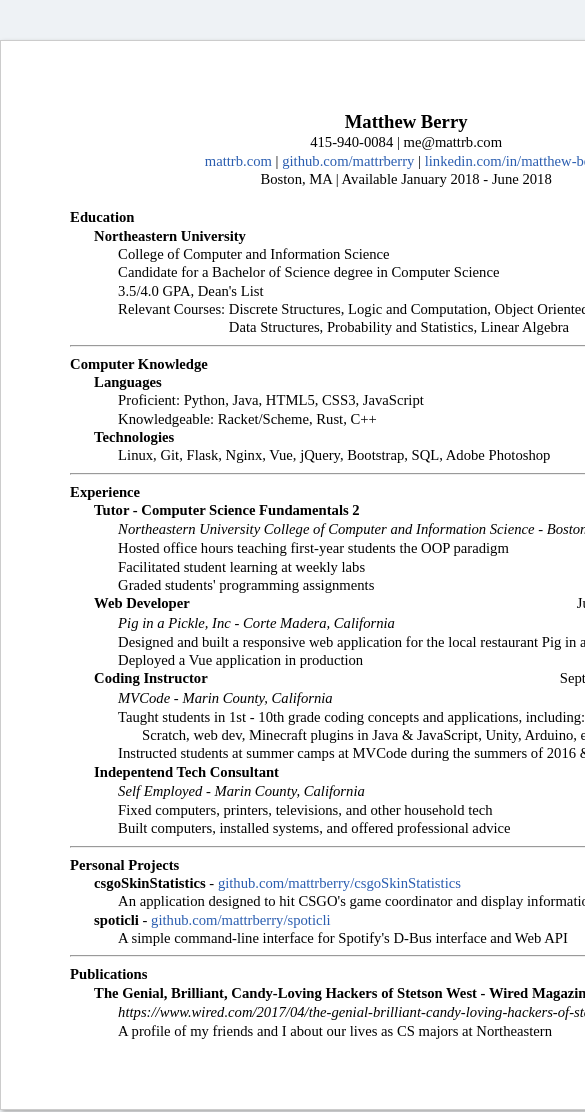
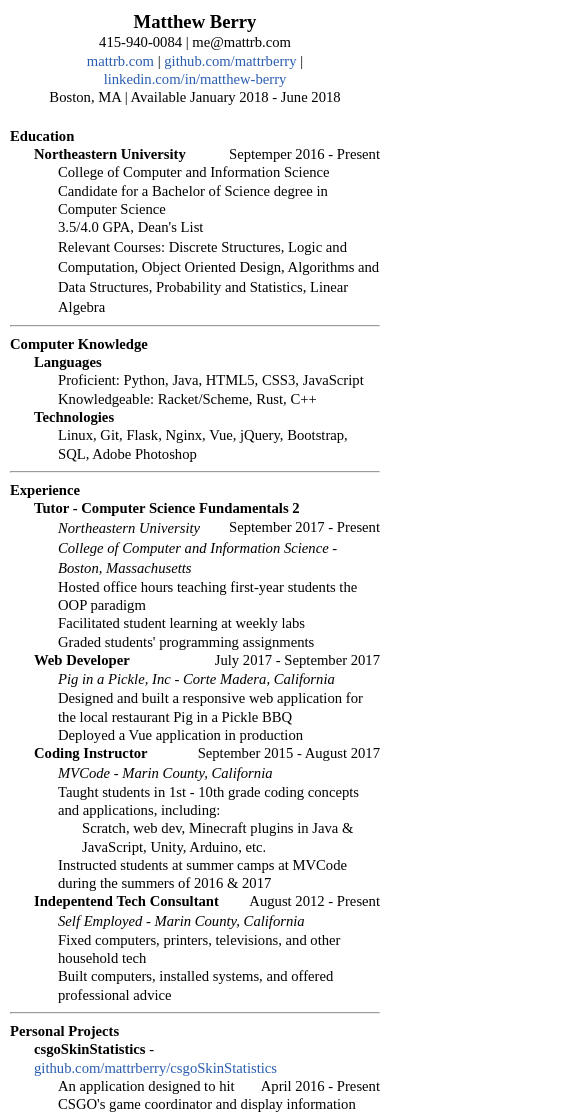
Before and after one commit to mylesmcleroy/mylesmcleroy.github.io, a plain HTML site: page resume/index.html in a window 390 px wide. Shown: the top 1112 px of the page, 585 px wide, since content can reach past the window. Drawn offline with Linux system fonts and the light colour scheme.

Commit message:
viewport, mobile scale, wired link

```diff
--- a/resume/index.html
+++ b/resume/index.html
@@ -2,7 +2,8 @@
 <html>
     <head>
         <title>Resume</title>
-        <link rel="stylesheet" href="styles.css">
+        <link rel="stylesheet" href="css/styles.css">
+        <meta content="width=device-width, initial-scale=1" name="viewport">
     </head>
     <body>
         <div class="resume">
@@ -21,7 +22,7 @@
                         <p>College of Computer and Information Science</p>
                         <p>Candidate for a Bachelor of Science degree in Computer Science</p>
                         <p>3.5/4.0 GPA, Dean's List</p>
-                        <p>Relevant Courses: Discrete Structures, Logic and Computation, Object Oriented Design, Algorithms and </p>
+                        <p id="relevant-courses">Relevant Courses: Discrete Structures, Logic and Computation, Object Oriented Design, Algorithms and</p>
                         <p id="indent-relevant-courses">Data Structures, Probability and Statistics, Linear Algebra</p>
                     </div>
                 </div>
@@ -103,7 +104,7 @@
                 <div class="element">
                     <h3>The Genial, Brilliant, Candy-Loving Hackers of Stetson West - Wired Magazine<span class="right">April 2017</span></h3>
                     <div class="description">
-                        <i>https://www.wired.com/2017/04/the-genial-brilliant-candy-loving-hackers-of-stetson-west</i>
+                        <i><a href="https://www.wired.com/2017/04/the-genial-brilliant-candy-loving-hackers-of-stetson-west">https://www.wired.com/2017/04/the-genial-brilliant-candy-loving-hackers-of-stetson-west</a></i>
                         <p>A profile of my friends and I about our lives as CS majors at Northeastern</p>
                     </div>
                 </div>
--- a/resume/styles.css
+++ /dev/null
@@ -1,70 +0,0 @@
-html, body, div, h1, h3, p, i, b, a {
-    margin: 0;
-    padding: 0;
-    font-family: "Times New Roman", Times, serif;
-    line-height: 1.25em;
-}
-
-body {
-    background: #EEF2F5;
-}
-
-.resume {
-    background: #FFFFFF;
-    width: 7in;
-    border: 1px solid #CCCCCC;
-    box-shadow: 2px 2px 4px #AAAAAA;
-    margin: 40px auto;
-    padding: .72in;
-}
-
-h1 {
-    font-size: 14pt;
-}
-
-h3, p, i, b, span, a {
-    font-size: 11pt;
-}
-
-a, a:visited {
-    text-decoration: none;
-    color: #2A5DB0;
-}
-
-.element, .description, .indented {
-    margin-left: .25in;
-}
-
-.right {
-    float: right;
-    font-weight: normal;
-}
-
-.center {
-    text-align: center;
-}
-
-.normal-weight {
-    font-weight: normal;
-}
-
-#indent-relevant-courses::before {
-    content: "Relevant Courses: ";
-    opacity: 0;
-}
-
-@media print {
-    @page {
-        margin: 0;
-    }
-
-    .resume {
-        margin: 0;
-        border: none;
-        box-shadow: none;
-    }
-
-    a, a:visited {
-        color: #000000;
-    }
-}
```
